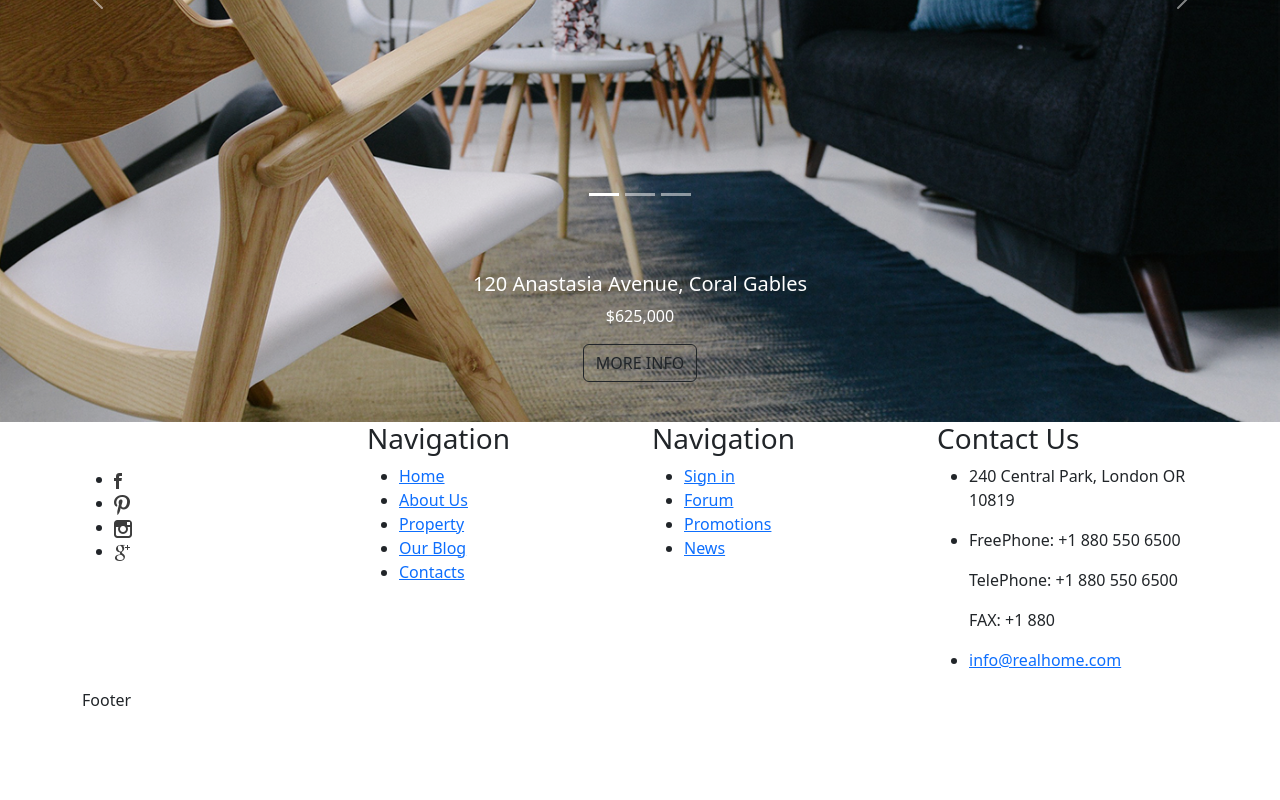
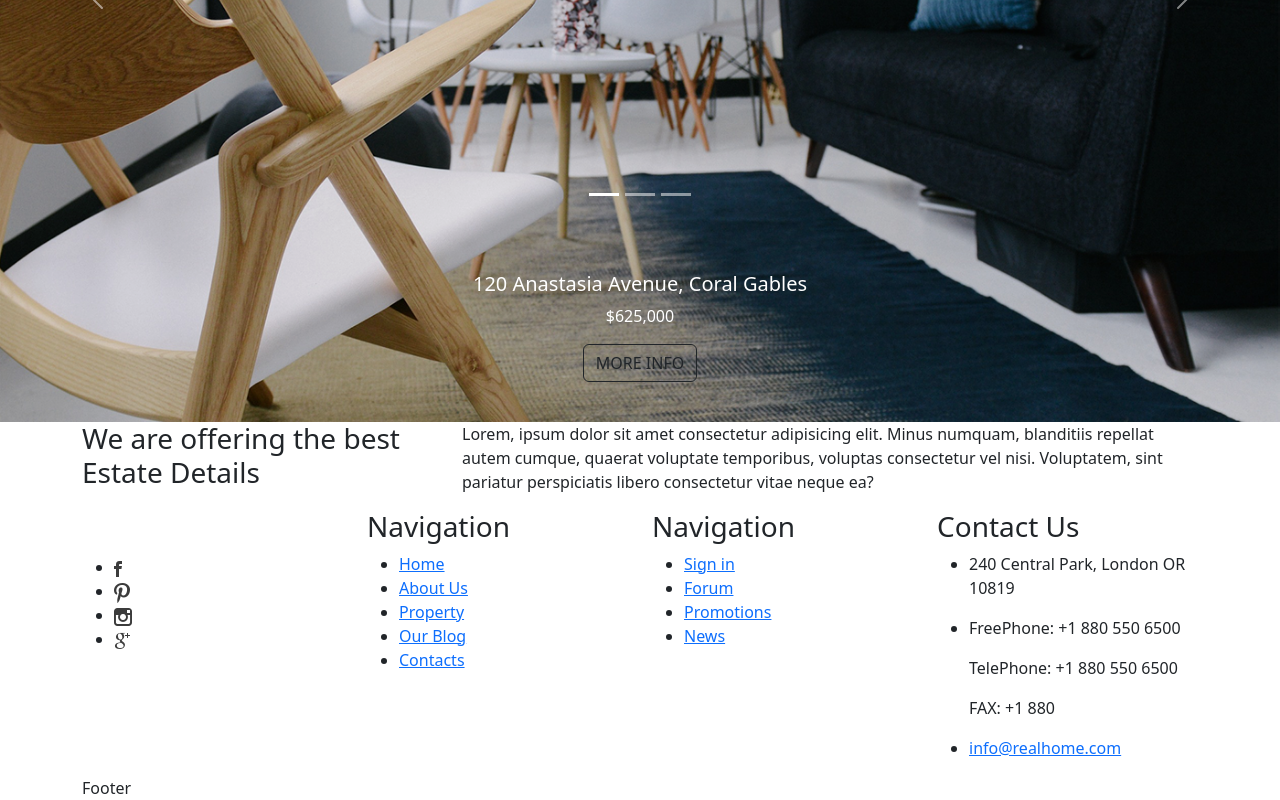
Before and after one commit to AnnaIerchenko/simple_vue_site, a Vue app: page / in a window 1280 px wide. Shown: the part 521-1321 px from the top of the page. Before the commit the page ends 1233 px from the top, so only its background shows below. Built offline with nearby package versions, Linux system fonts and the light colour scheme; the HTML template or start-up script is replaced by a standard one.

Commit message:
add home_container_offering

```diff
--- a/src/assets/layouts/colors.scss
+++ b/src/assets/layouts/colors.scss
@@ -1,4 +1,4 @@
 $primary: #3c3c3c;
 $gray: #f2f2f2;
-$footer: #303030;
+$dark: #303030;
 $red: #e2574c;
--- a/src/assets/layouts/footer.scss
+++ b/src/assets/layouts/footer.scss
@@ -2,7 +2,7 @@
   color: #fff;
   padding: 75px 0;
   &_bg {
-    background: $footer;
+    background: $dark;
   }
   &__logo {
     padding-bottom: 20px;
--- /dev/null
+++ b/src/assets/layouts/home.scss
@@ -0,0 +1,23 @@
+.home {
+  position: relative;
+  &__offering {
+    padding: 125px;
+  }
+  &__offeringTitle {
+    font-style: 37px;
+    color: $dark;
+    text-align: right;
+    font-weight: 500;
+  }
+  &_border {
+    &::before {
+      content: '';
+      position: absolute;
+      bottom: 0;
+      right: 12px;
+      width: 50px;
+      height: 3px;
+      background-color: $dark;
+    }
+  }
+}
--- a/src/assets/layouts/index.scss
+++ b/src/assets/layouts/index.scss
@@ -2,3 +2,6 @@
 @import './colors.scss';
 @import './base.scss';
 @import './footer.scss';
+
+//pages
+@import './home'
--- a/src/views/HomeView.vue
+++ b/src/views/HomeView.vue
@@ -1,6 +1,20 @@
 <template>
   <div class="home">
     <Carousel />
+    <div class="container home__offering">
+      <div class="row">
+        <div class="col-md-4 home__border">
+          <h3 class="home__offeringTitle">
+            We are offering the best Estate Details
+          </h3>
+        </div>
+        <div class="col-md-8">
+          <p>
+            Lorem, ipsum dolor sit amet consectetur adipisicing elit. Minus numquam, blanditiis repellat autem cumque, quaerat voluptate temporibus, voluptas consectetur vel nisi. Voluptatem, sint pariatur perspiciatis libero consectetur vitae neque ea?
+          </p>
+        </div>
+      </div>
+    </div>
   </div>
 </template>
 
```
